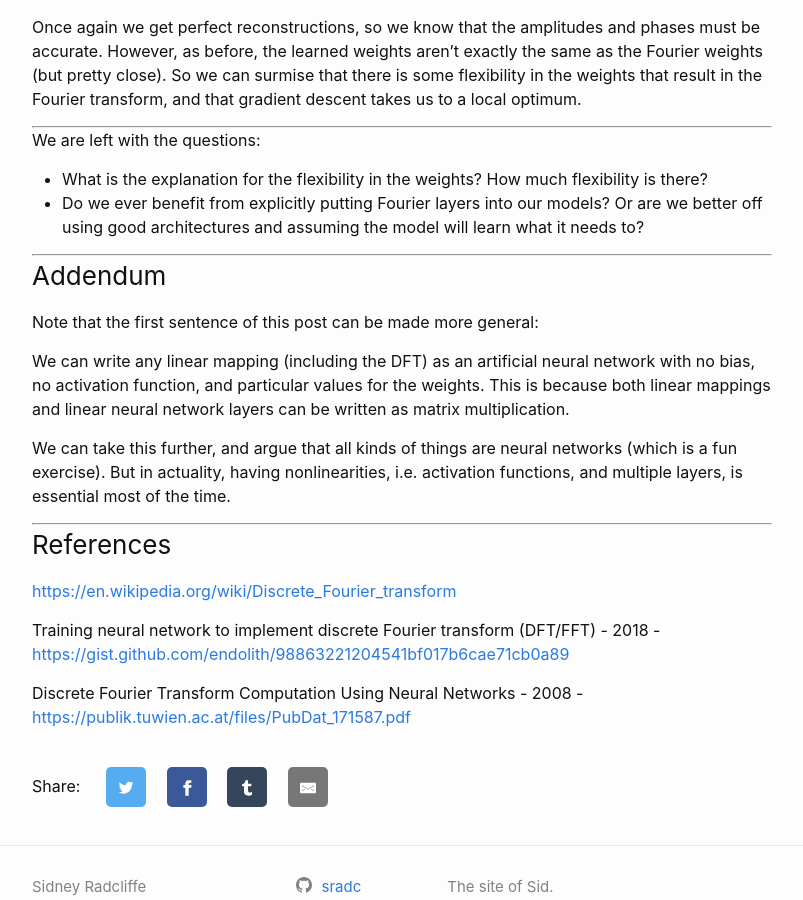
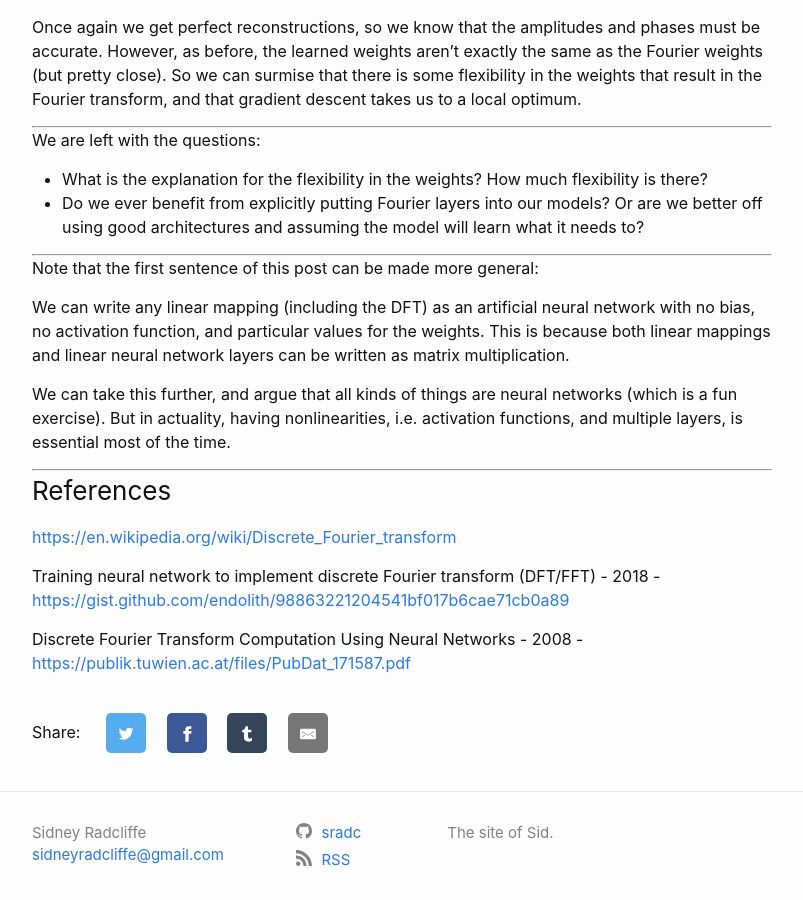
Before and after one commit to sradc/sradc.github.io, a Jekyll site: the page built from _posts/2021-04-29-fourier-nets.md, in a window 1280 px wide and 900 px high, scrolled down 8953 px. Shown: the whole window, without its empty margins (238-1041 px from the left). Built offline with Jekyll 4.4.1, drawn with Linux system fonts in a browser that asks for light colours; comment, search, counter and statistics services are not loaded.

Commit message:
removed addendum heading

```diff
--- a/_posts/2021-04-29-fourier-nets.md
+++ b/_posts/2021-04-29-fourier-nets.md
@@ -386,8 +386,6 @@ We are left with the questions:
 
 ---
 
-### Addendum
-
 Note that the first sentence of this post can be made more general:
 
 We can write any linear mapping (including the DFT) as an artificial neural network with no bias, no activation function, and particular values for the weights. This is because both linear mappings and linear neural network layers can be written as matrix multiplication.
```
